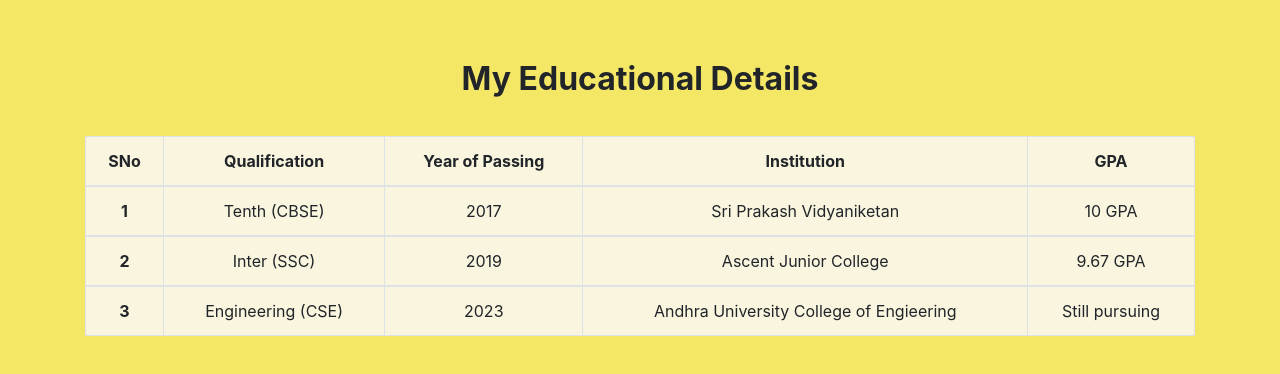
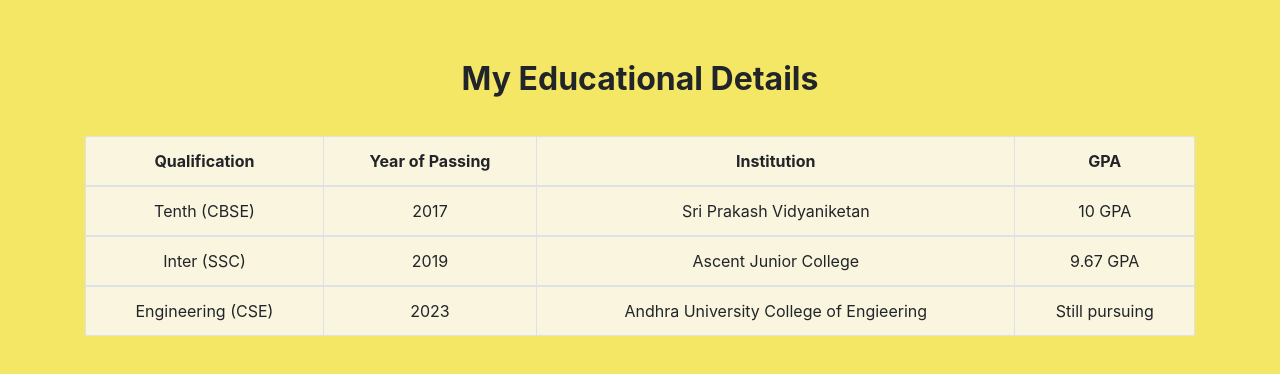
Before and after one commit to AnjaniSowmya/My-Table-Component, a React (Create React App) app: page / in a window 1280 px wide. Shown: the top 374 px of the page. Built offline with nearby package versions, Linux system fonts and the light colour scheme.

Commit message:
Made Table a real component

```diff
--- a/src/App.js
+++ b/src/App.js
@@ -1,11 +1,54 @@
 import React from "react"
 import Table from "./components/Table";
 
-class App extends React.Component{
-    render(){
+class App extends React.Component {
+
+    render() {
+        const dataSource = [
+            {
+                key: 1,
+                qual: "Tenth (CBSE)",
+                yop: 2017,
+                inst: "Sri Prakash Vidyaniketan",
+                gpa: "10 GPA"
+            },
+            {
+                key: 2,
+                qual: "Inter (SSC)",
+                yop: 2019,
+                inst: "Ascent Junior College",
+                gpa: "9.67 GPA"
+            },
+            {
+                key: 3,
+                qual: "Engineering (CSE)",
+                yop: 2023,
+                inst: "Andhra University College of Engieering",
+                gpa: "Still pursuing"
+            }
+        ];
+        const columns = [
+            {
+                key: "qual",
+                title: "Qualification",
+            },
+            {
+                key: "yop",
+                title: "Year of Passing",
+            },
+            {
+                key: "inst",
+                title: "Institution",
+            },
+            {
+                key: "gpa",
+                title: "GPA",
+            },
+        ];
+
         return(
             <div className="App">
-                <Table/>
+                <Table dataSource={dataSource} columns={columns}/>
             </div>
         )
     }
--- a/src/components/Table.js
+++ b/src/components/Table.js
@@ -1,81 +1,34 @@
 import React from 'react'
 import "./Table.css"
-const TableData = {
-    data: [
-        {
-            key: 1,
-            qualification: "Tenth (CBSE)",
-            yop: 2017,
-            institution: "Sri Prakash Vidyaniketan",
-            gpa: "10 GPA"
-        },
-        {
-            key: 2,
-            qualification: "Inter (SSC)",
-            yop: 2019,
-            institution: "Ascent Junior College",
-            gpa: "9.67 GPA"
-        },
-        {
-            key: 3,
-            qualification: "Engineering (CSE)",
-            yop: 2023,
-            institution: "Andhra University College of Engieering",
-            gpa: "Still pursuing"
-        }
-    ],
-    columns: [
-        {
-            key: "SNo",
-            title: "SNo",
-        },
-        {
-            key: "Qualification",
-            title: "Qualification",
-        },
-        {
-            key: "YOP",
-            title: "Year of Passing",
-        },
-        {
-            key: "Institution",
-            title: "Institution",
-        },
-        {
-            key: "GPA",
-            title: "GPA",
-        },
-
-    ]
-}
 
 const Table = (props) => {
-    const table_data = TableData.data.map((item) =>{
-        return (
-            <tbody>
-                <tr>
-                    <th scope="row">{item.key}</th>
-                    <td>{item.qualification}</td>
-                    <td>{item.yop}</td>
-                    <td>{item.institution}</td>
-                    <td>{item.gpa}</td>
-                </tr>
-            </tbody>
-        )
-    });
-
     const table_columns =
         <thead>
             <tr>
                 {
-                    TableData.columns.map((item) => {
+                    props.columns.map((column) => {
                         return (
-                            <th scope="col">{item.title}</th>
+                            <th scope="col">{column.title}</th>
                         )
                     })
                 }
             </tr>
         </thead>
+    const table_data = props.dataSource.map((item) =>{
+        return (
+            <tbody>
+                <tr>
+                    {
+                        props.columns.map((column) => {
+                            return (
+                                <td>{item[column.key]}</td>
+                            )
+                        })
+                    }
+                </tr>
+            </tbody>
+        )
+    })
 
     return(
         <div className="container">
```
